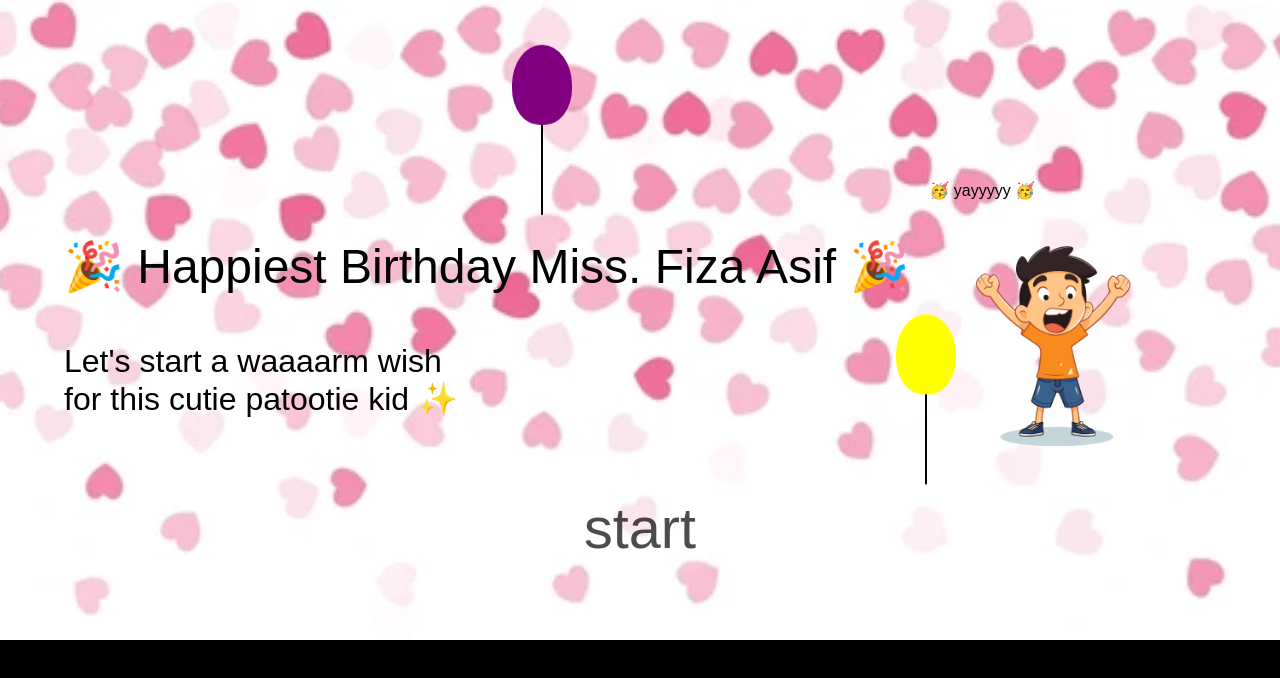
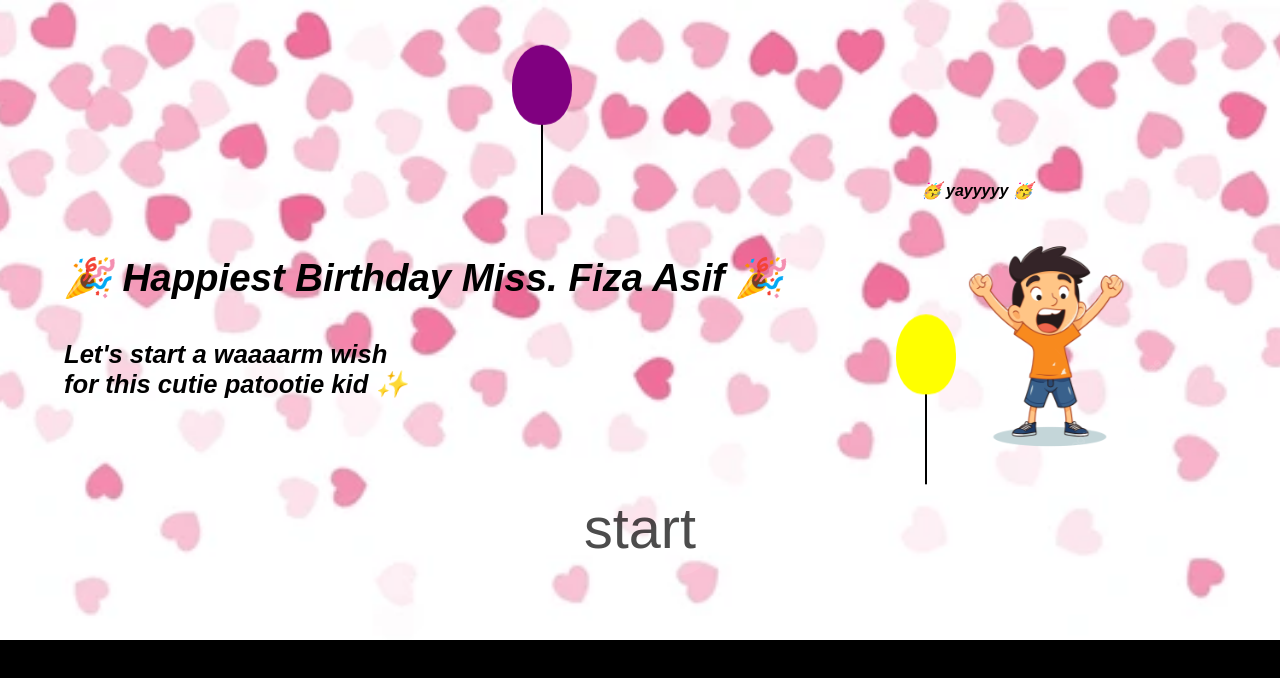
Before and after one commit to HassanNawazBhatti/madam-ji-ka-birthday, a plain HTML site: page index.html in a window 1280 px wide. Drawn offline with Linux system fonts and the light colour scheme.

Commit message:
Update index.html

```diff
--- a/index.html
+++ b/index.html
@@ -51,6 +51,11 @@
   @media screen and (orientation: portrait) {
     .rotate-warning { display: flex; }
     .master-canvas { display: none; }
+  }
+
+  p {
+    font-weight: bolder;
+    font-style: italic;
   }
 
   /* ---------- SLIDES ---------- */
@@ -286,8 +291,8 @@
 <div id="slide1" class="slide slideA">
   <div class="slide-content">
     <div class="text-container">
-      <p class="typewriter" style="font-size:3em;">🎉 Happiest Birthday Miss. Fiza Asif 🎉</p>
-      <p class="fadein" style="font-size:2em;">Let's start a waaaarm wish<br>for this cutie patootie kid ✨</p>
+      <p class="typewriter" style="font-size:3vw;">🎉 Happiest Birthday Miss. Fiza Asif 🎉</p>
+      <p class="fadein" style="font-size:2vw;">Let's start a waaaarm wish<br>for this cutie patootie kid ✨</p>
     </div>
     <div class="image-container">
       <p class="fadein" style="top20%; left:50%">🥳 yayyyyy 🥳</p>
```
